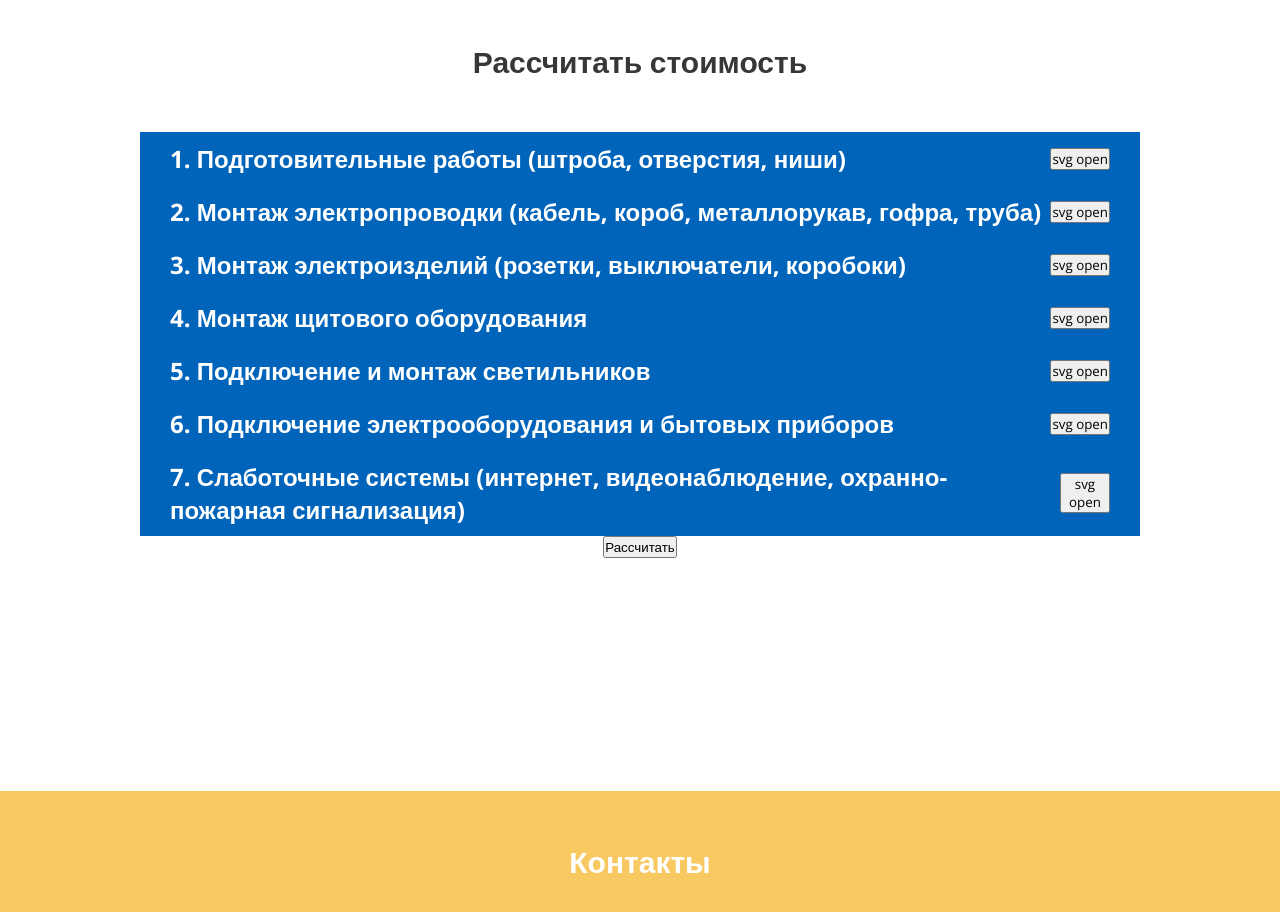
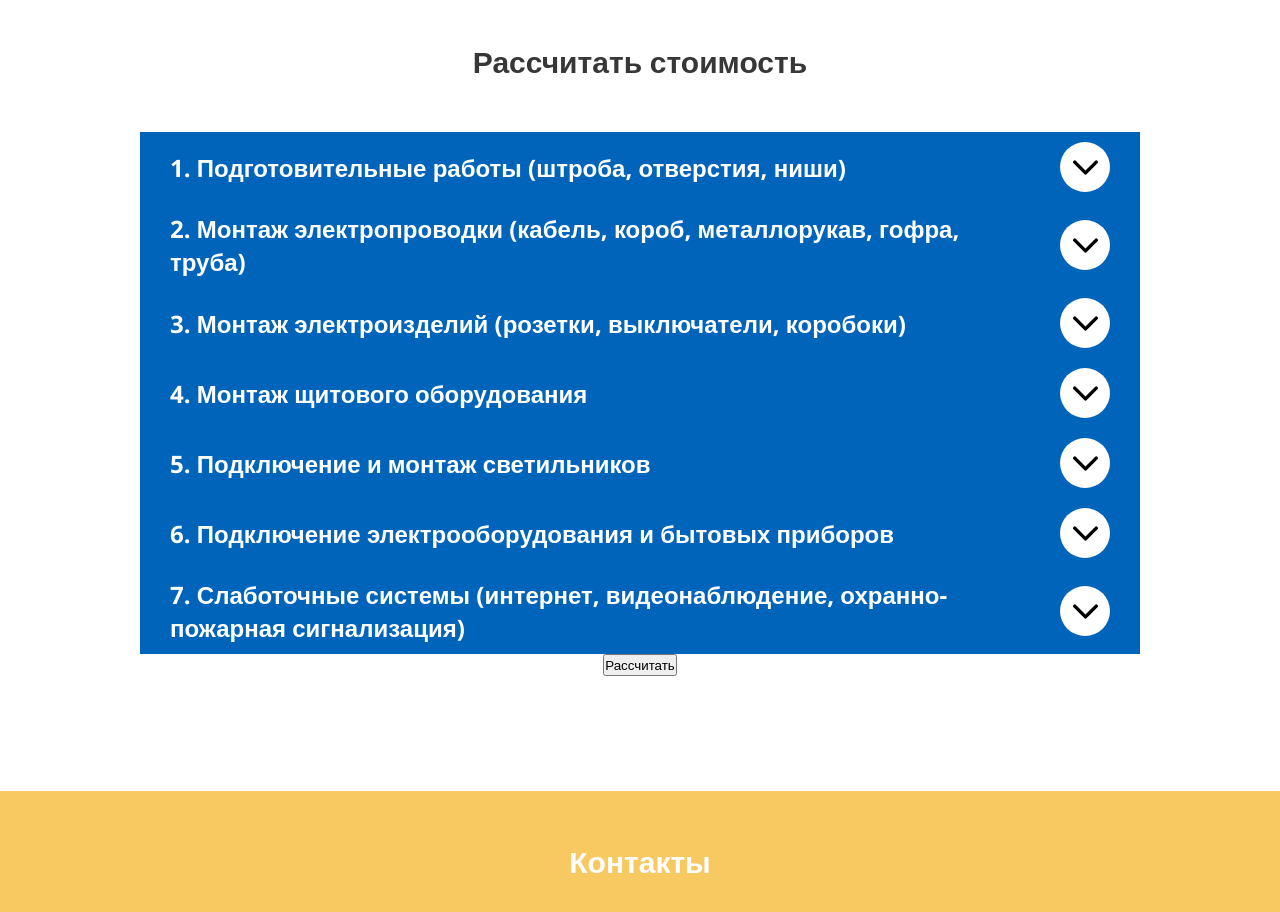
Before and after one commit to Schattenoff/minsk-electric, a React (Create React App) app: page / in a window 1280 px wide. Shown: the part 1740-2652 px from the top of the page. Built offline with nearby package versions, Linux system fonts and the light colour scheme.

Commit message:
I did svg icon for table

```diff
--- a/src/components/Cost/TableHeader/TableHeader.jsx
+++ b/src/components/Cost/TableHeader/TableHeader.jsx
@@ -1,12 +1,12 @@
 import classes from "./table-header.module.css"
 
 const TableHeader = ({ title, handlerToggle, isOpen }) => {
-   return (
-      <div className={classes.general__list}>
-         <h2>{title}</h2>
-         <button onClick={handlerToggle}>svg {isOpen ? "close" : "open"}</button>
-      </div>
-   )
+  return (
+    <div className={classes.general__list}>
+      <h2>{title}</h2>
+      <div className={classes.general__btn} onClick={handlerToggle}><div className={`${classes.svg__icon} ${isOpen ? classes.active : ""}`}></div></div>
+    </div>
+  )
 }
 
 export default TableHeader
--- a/src/components/Cost/TableHeader/table-header.module.css
+++ b/src/components/Cost/TableHeader/table-header.module.css
@@ -9,5 +9,30 @@
 }
 
 .general__list h2 {
+  width: 800px;
 	color: #ffffff;
 }
+
+.general__btn {
+  width: 50px;
+  height: 50px;
+  display: flex;
+  align-items: center;
+  justify-content: center;
+  background-color: #ffffff;
+  border-radius: 50%;
+  background-size: contain;
+  cursor: pointer;
+}
+
+.svg__icon {
+  width: 25px;
+  height: 25px;
+  background-image: url('../../../../public/img/arrow__down.svg');
+  background-size: cover;
+  transition: all 0.5s ease;
+}
+
+.active {
+  transform: rotate(180deg);
+}
```
Also changed, not shown: public/img/arrow__down.svg (added).
